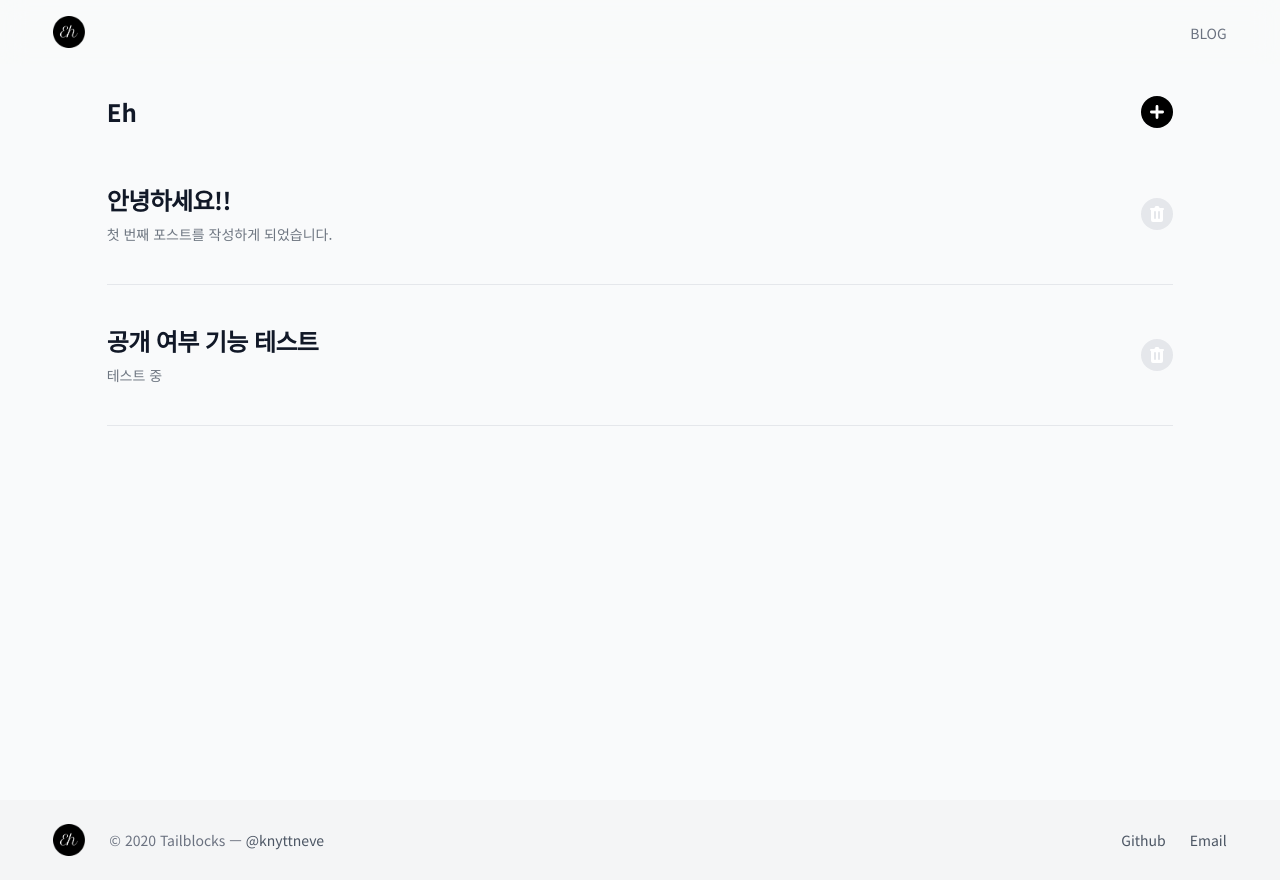
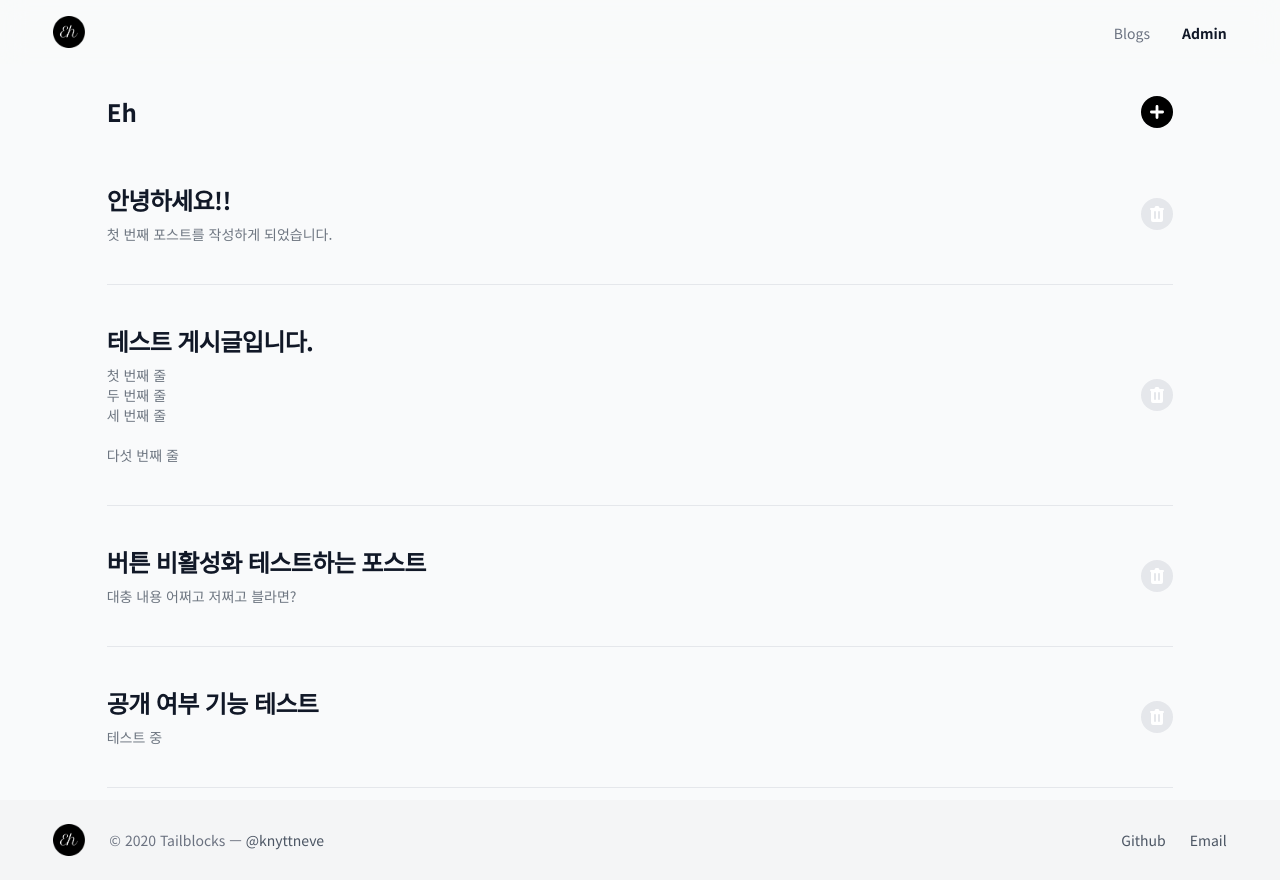
Before and after one commit to Hyeun9991/Next-Blog-01, a Next.js app: page /admin in a window 1280 px wide. Built offline with nearby package versions, Linux system fonts and the light colour scheme; data requests are answered from the project's data file.

Commit message:
포스트 삭제버튼은 관리자 페이지에서만 볼 수 있게 수정, Header에 admin link 추가

```diff
--- a/components/BlogList.tsx
+++ b/components/BlogList.tsx
@@ -12,8 +12,13 @@ interface IPostData {
   publish: boolean;
 }
 
-const BlogList = () => {
+interface Props {
+  isAdmin: boolean;
+}
+
+const BlogList = ({ isAdmin }: Props) => {
   const router = useRouter();
+
   const [posts, setPosts] = useState<IPostData[]>([]);
   const [loading, setLoading] = useState<boolean>(true);
 
@@ -56,7 +61,7 @@ const BlogList = () => {
     <>
       {posts
         .filter((post) => {
-          return post.publish;
+          return isAdmin || post.publish;
         })
         .map((post) => {
           return (
@@ -66,12 +71,14 @@ const BlogList = () => {
               body={post.body}
               onClick={() => router.push(`/blogs/${post.id}`)}
             >
+              {isAdmin ? (
                 <button
                   className="w-7 h-7 sm:w-8 sm:h-8 flex items-center justify-center rounded-full bg-gray-200 hover:bg-gray-900 transition outline-none focus:ring-4 focus:ring-gray-300"
                   onClick={(e) => deleteBlog(e, post.id)}
                 >
                   <HiTrash className="w-4 h-4 sm:w-5 sm:h-5 text-white" />
                 </button>
+              ) : undefined}
             </Card>
           );
         })}
@@ -79,4 +86,8 @@ const BlogList = () => {
   );
 };
 
+BlogList.defaultProps = {
+  isAdmin: false,
+};
+
 export default BlogList;
--- a/components/header.tsx
+++ b/components/header.tsx
@@ -12,7 +12,13 @@ const Header = () => {
           href="/"
           className="text-xl font-semibold whitespace-nowrap dark:text-white"
         >
-          <Image src="/logo.png" priority width={32} height={32} alt="logo image" />
+          <Image
+            src="/logo.png"
+            priority
+            width={32}
+            height={32}
+            alt="logo image"
+          />
         </Link>
         <div>
           <ul className="flex gap-8 md:gap-8">
@@ -23,7 +29,17 @@ const Header = () => {
                   router.pathname === '/blogs' ? 'text-gray-900 font-bold' : ''
                 }`}
               >
-                BLOG
+                Blogs
+              </Link>
+            </li>
+            <li>
+              <Link
+                href="/admin"
+                className={`text-sm text-gray-500 hover:text-gray-800 dark:text-gray-400 md:dark:hover:text-white dark:hover:bg-gray-700 dark:hover:text-white md:dark:hover:bg-transparent ${
+                  router.pathname === '/admin' ? 'text-gray-900 font-bold' : ''
+                }`}
+              >
+                Admin
               </Link>
             </li>
           </ul>
--- a/pages/admin.tsx
+++ b/pages/admin.tsx
@@ -23,7 +23,7 @@ const Admin = () => {
             </Link>
           </div>
         </div>
-        <BlogList />
+        <BlogList isAdmin={true} />
       </section>
     </Layout>
   );
```
Lines whose indentation alone changed are shown as unchanged.
